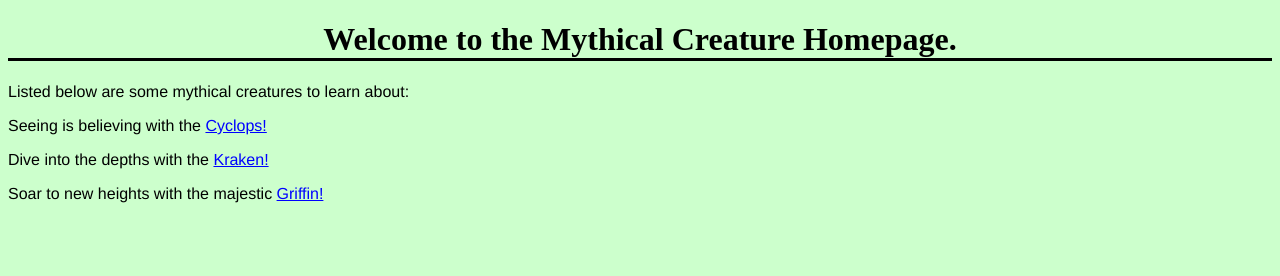
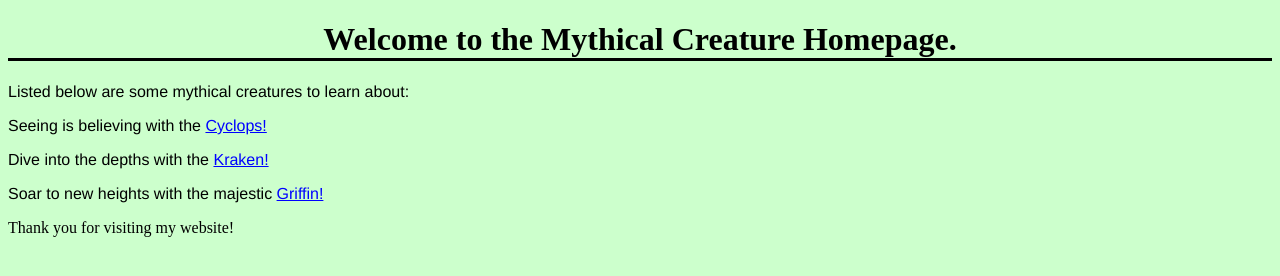
Before and after one commit to jdmar3-comp426/a01-MaikRuckauf, a website: page index.html in a window 1280 px wide. Drawn offline with Linux system fonts and the light colour scheme.

Commit message:
heirarchy 3

```diff
--- a/index.html
+++ b/index.html
@@ -14,5 +14,8 @@
             <p>Dive into the depths with the <a href="kraken.html">Kraken!</a></p>
             <p>Soar to new heights with the majestic <a href="griffin.html">Griffin!</a></p>
         </div>
+        <div id="a">
+            <span>Thank you for visiting my website!</span>
+        </div>
     </body>
 </html>
--- a/styles.css
+++ b/styles.css
@@ -44,9 +44,12 @@ a:visited {
 a:hover {
     color:red;
 }
-title#a  {
+div#a span  {
     text-emphasis: purple;
 }
-title {
+div span {
     text-emphasis: green;
 }
+span {
+    text-emphasis: red;
+}
```
